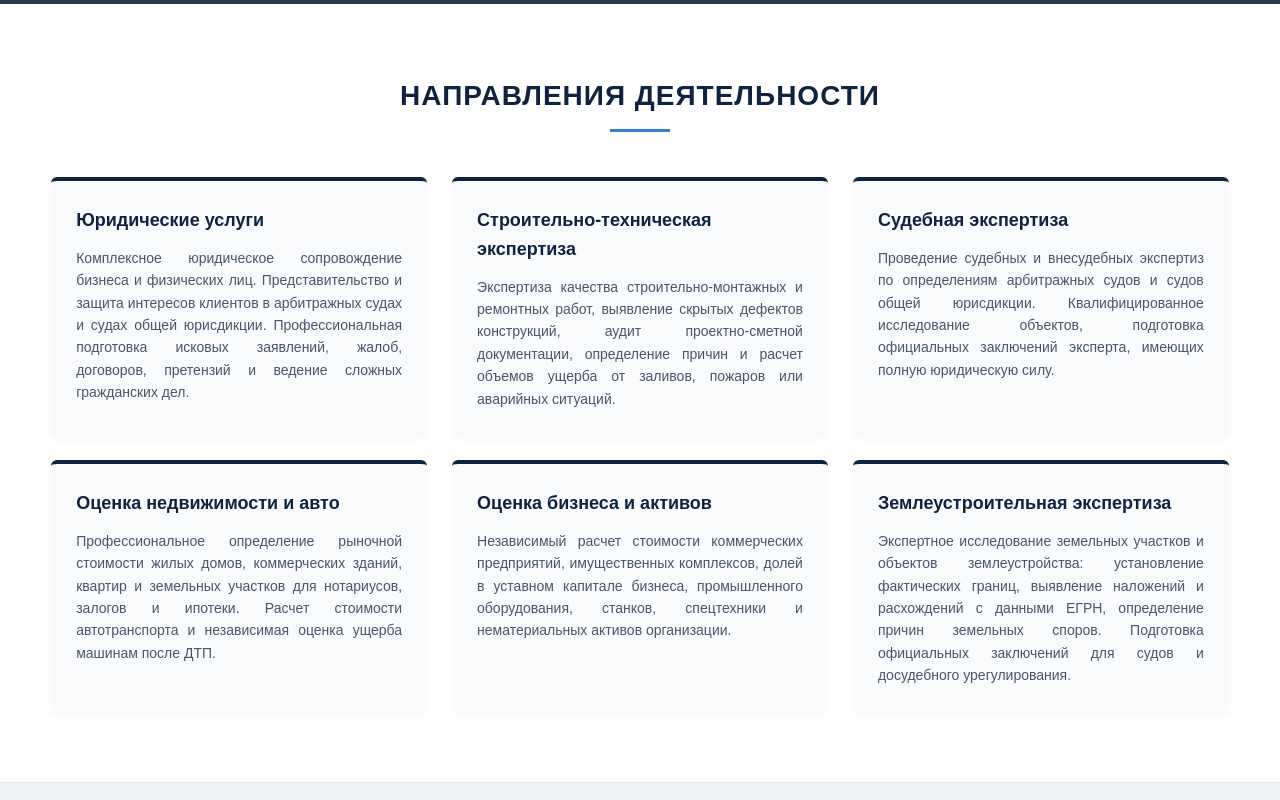
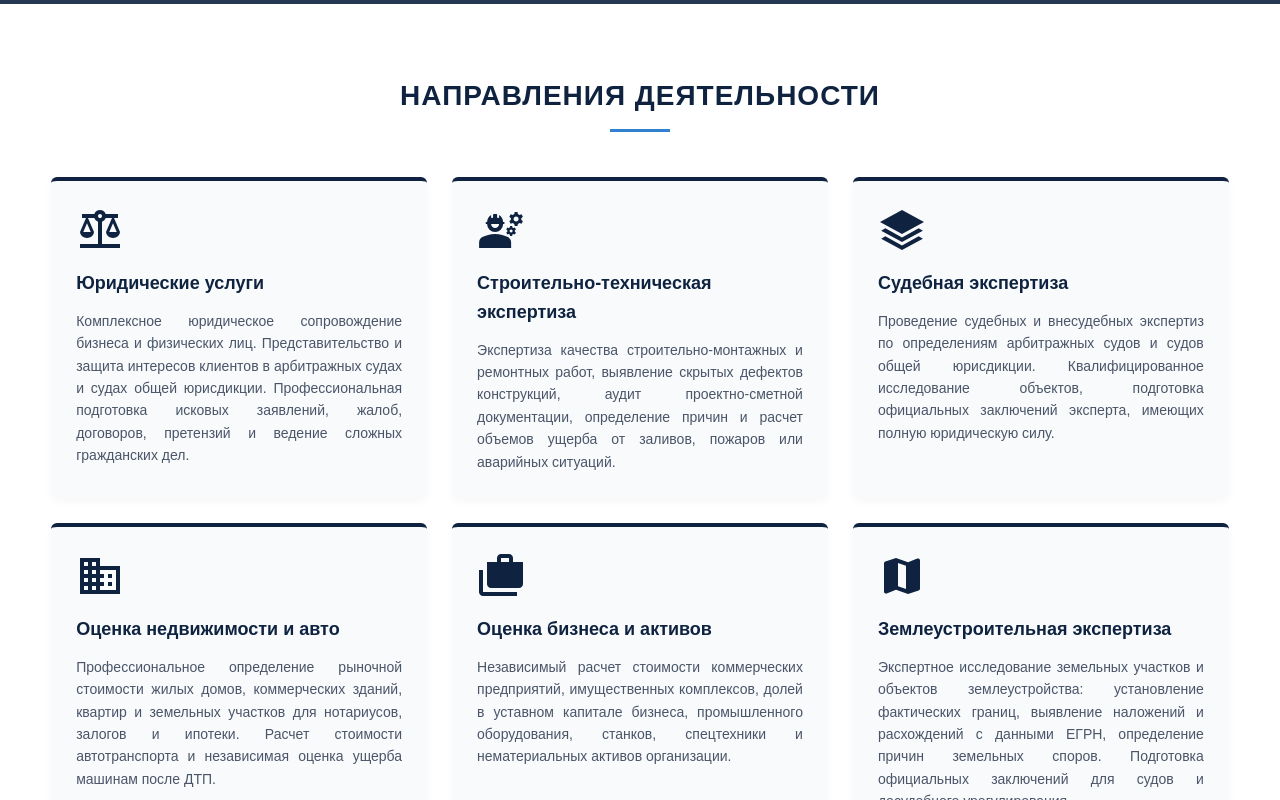
Before and after one commit to experttatarstan16-dot/site, a plain HTML site: page index.html in a window 1280 px wide. Shown: the part 510-1310 px from the top of the page. Drawn offline with Linux system fonts and the light colour scheme.

Commit message:
Update index.html

```diff
--- a/index.html
+++ b/index.html
@@ -126,6 +126,10 @@
         .grid { display: grid; grid-template-columns: repeat(auto-fit, minmax(300px, 1fr)); gap: 25px; }
         .card { background: #f8fafc; padding: 25px; border-radius: 6px; box-shadow: 0 4px 10px rgba(0,0,0,0.03); border-top: 4px solid #0f2340; transition: 0.3s; display: flex; flex-direction: column; }
         .card:hover { transform: translateY(-4px); box-shadow: 0 10px 20px rgba(0,0,0,0.08); border-top-color: #3182ce; }
+
+        /* Новые стили для картинок */
+        .card-icon { width: 48px; height: 48px; margin-bottom: 15px; object-fit: contain; }
+
         .card h3 { font-size: 18px; margin-bottom: 12px; color: #0f2340; font-weight: 700; }
         .card p { color: #4a5568; font-size: 14px; text-align: justify; }
         .info-block { background: #edf2f7; padding: 60px 0; text-align: center; border-top: 1px solid #e2e8f0; border-bottom: 1px solid #e2e8f0; }
@@ -189,26 +193,32 @@
                 <h2 class="title">Направления деятельности</h2>
                 <div class="grid">
                     <div class="card">
+                        <img src="icon-law.svg" alt="Юридические услуги" class="card-icon">
                         <h3>Юридические услуги</h3>
                         <p>Комплексное юридическое сопровождение бизнеса и физических лиц. Представительство и защита интересов клиентов в арбитражных судах и судах общей юрисдикции. Профессиональная подготовка исковых заявлений, жалоб, договоров, претензий и ведение сложных гражданских дел.</p>
                     </div>
                     <div class="card">
+                        <img src="icon-build.svg" alt="Строительно-техническая экспертиза" class="card-icon">
                         <h3>Строительно-техническая экспертиза</h3>
                         <p>Экспертиза качества строительно-монтажных и ремонтных работ, выявление скрытых дефектов конструкций, аудит проектно-сметной документации, определение причин и расчет объемов ущерба от заливов, пожаров или аварийных ситуаций.</p>
                     </div>
                     <div class="card">
+                        <img src="icon-court.svg" alt="Судебная экспертиза" class="card-icon">
                         <h3>Судебная экспертиза</h3>
                         <p>Проведение судебных и внесудебных экспертиз по определениям арбитражных судов и судов общей юрисдикции. Квалифицированное исследование объектов, подготовка официальных заключений эксперта, имеющих полную юридическую силу.</p>
                     </div>
                     <div class="card">
+                        <img src="icon-realty.svg" alt="Оценка недвижимости и авто" class="card-icon">
                         <h3>Оценка недвижимости и авто</h3>
                         <p>Профессиональное определение рыночной стоимости жилых домов, коммерческих зданий, квартир и земельных участков для нотариусов, залогов и ипотеки. Расчет стоимости автотранспорта и независимая оценка ущерба машинам после ДТП.</p>
                     </div>
                     <div class="card">
+                        <img src="icon-business.svg" alt="Оценка бизнеса и активов" class="card-icon">
                         <h3>Оценка бизнеса и активов</h3>
                         <p>Независимый расчет стоимости коммерческих предприятий, имущественных комплексов, долей в уставном капитале бизнеса, промышленного оборудования, станков, спецтехники и нематериальных активов организации.</p>
                     </div>
                     <div class="card">
+                        <img src="icon-land.svg" alt="Землеустроительная экспертиза" class="card-icon">
                         <h3>Землеустроительная экспертиза</h3>
                         <p>Экспертное исследование земельных участков и объектов землеустройства: установление фактических границ, выявление наложений и расхождений с данными ЕГРН, определение причин земельных споров. Подготовка официальных заключений для судов и досудебного урегулирования.</p>
                     </div>
```
